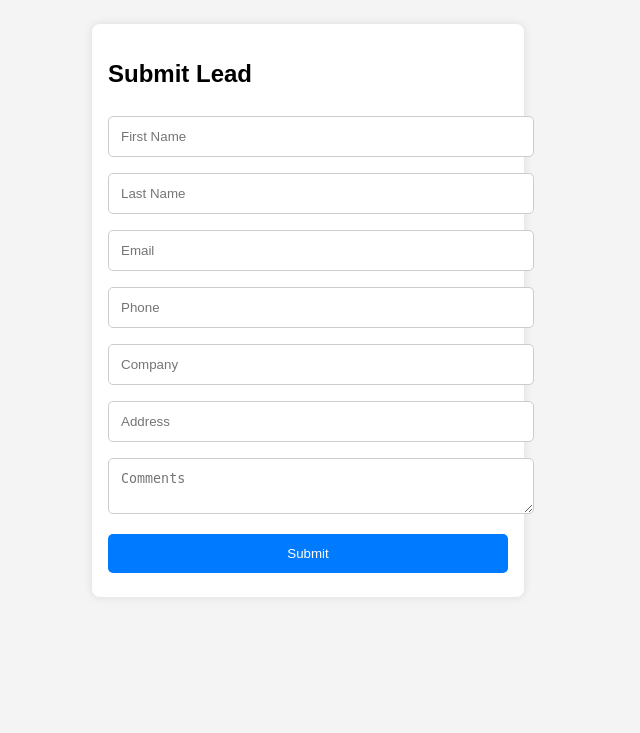
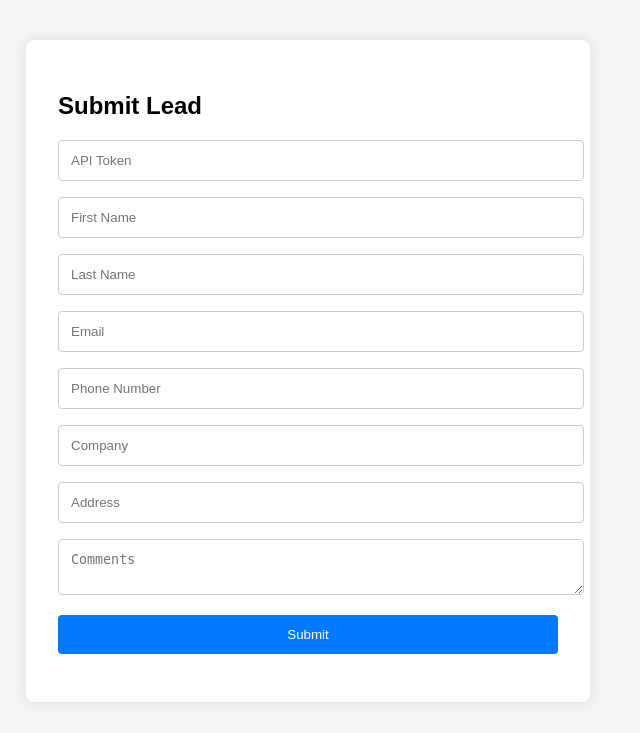
Before and after one commit to Cremattsd/realnex-lead-form-api, a Flask app: page /form in a window 1280 px wide. Shown: the top 733 px of the page, without its empty margins (332-972 px from the left). Run offline with Flask 3, Linux system fonts and the light colour scheme; some libraries are stand-ins or nearby versions.

Commit message:
Update form.html

```diff
--- a/templates/form.html
+++ b/templates/form.html
@@ -1,27 +1,62 @@
 <!DOCTYPE html>
-<html>
+<html lang="en">
 <head>
-    <title>RealNex Lead Form</title>
-    <script src="https://www.google.com/recaptcha/api.js" async defer></script>
-    <style>
-        body { font-family: Arial; background: #f4f4f4; padding: 1rem; }
-        form { background: white; padding: 1rem; border-radius: 8px; max-width: 400px; margin: auto; box-shadow: 0 0 10px rgba(0,0,0,0.1); }
-        input, button, textarea { width: 100%; padding: 0.75rem; margin: 0.5rem 0; border: 1px solid #ccc; border-radius: 5px; }
-        button { background-color: #007BFF; color: white; border: none; }
-    </style>
+  <meta charset="UTF-8">
+  <title>Submit a Lead</title>
+  <meta name="viewport" content="width=device-width, initial-scale=1.0">
+  <style>
+    body {
+      font-family: Arial, sans-serif;
+      padding: 2rem;
+      background: #f4f4f4;
+    }
+    form {
+      background: #fff;
+      padding: 2rem;
+      max-width: 500px;
+      margin: auto;
+      border-radius: 8px;
+      box-shadow: 0 0 10px rgba(0,0,0,0.1);
+    }
+    input, textarea, button {
+      width: 100%;
+      margin-bottom: 1rem;
+      padding: 0.75rem;
+      border: 1px solid #ccc;
+      border-radius: 4px;
+    }
+    button {
+      background-color: #007BFF;
+      color: white;
+      border: none;
+    }
+    .alert { padding: 10px; margin-bottom: 1rem; border-radius: 4px; }
+    .alert-error { background: #f8d7da; color: #721c24; border: 1px solid #f5c6cb; }
+  </style>
+  <script src="https://www.google.com/recaptcha/api.js" async defer></script>
 </head>
 <body>
-    <form method="POST">
-        <h2>Submit Lead</h2>
-        <input name="first_name" placeholder="First Name" required>
-        <input name="last_name" placeholder="Last Name" required>
-        <input name="email" type="email" placeholder="Email" required>
-        <input name="phone" placeholder="Phone">
-        <input name="company" placeholder="Company">
-        <input name="address" placeholder="Address">
-        <textarea name="comments" placeholder="Comments"></textarea>
-        <div class="g-recaptcha" data-sitekey="6LdRMgsrAAAAABbjZLyAYef9uXW-xwMrjYtyHB2j"></div>
-        <button type="submit">Submit</button>
-    </form>
+
+  {% for category, message in messages %}
+    <div class="alert alert-{{ category }}">{{ message }}</div>
+  {% endfor %}
+
+  <form method="POST">
+    <h2>Submit Lead</h2>
+    {% if not admin_token %}
+    <input name="token" value="{{ token }}" placeholder="API Token" required />
+    {% endif %}
+    <input name="first_name" value="{{ first_name }}" placeholder="First Name" required />
+    <input name="last_name" value="{{ last_name }}" placeholder="Last Name" required />
+    <input name="email" value="{{ email }}" placeholder="Email" required type="email" />
+    <input name="phone" value="{{ phone }}" placeholder="Phone Number" />
+    <input name="company" value="{{ company }}" placeholder="Company" />
+    <input name="address" value="{{ address }}" placeholder="Address" />
+    <textarea name="comments" placeholder="Comments">{{ comments }}</textarea>
+
+    <div class="g-recaptcha" data-sitekey="6Lc7aQ0rAAAAACBYBe6QyuRY_dj-icb3ErVUz0YI"></div>
+
+    <button type="submit">Submit</button>
+  </form>
 </body>
 </html>
```
